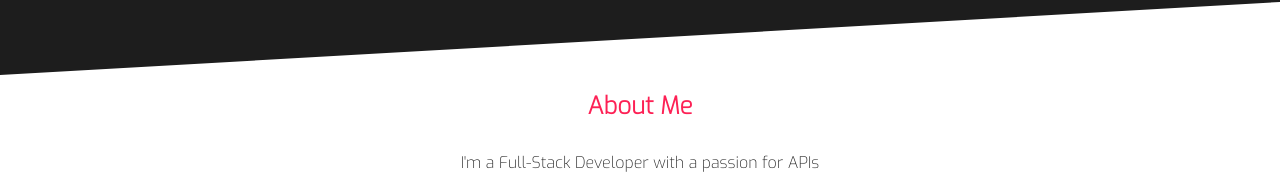
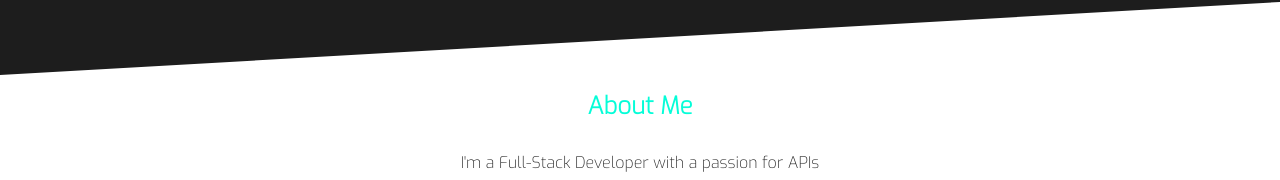
Before and after one commit to ethanhart35/ethanhart35.github.io, a website: page index.html in a window 1280 px wide. Shown: the part 674-854 px from the top of the page. Drawn offline with nearby package versions, Linux system fonts and the light colour scheme.

Commit message:
Changed color for about section

```diff
--- a/assets/css/styles.css
+++ b/assets/css/styles.css
@@ -55,10 +55,10 @@ body * {
 .about h2 {
 	width: 100%;
 	text-align: center;
-	color: rgb(253, 33, 85);
+	color: #05FDD8;
 	background-color: white;
 	font-size: 150%;
-	font-weight: bold;
+	font-weight: 5000;
 }
 
 .about p {
```
